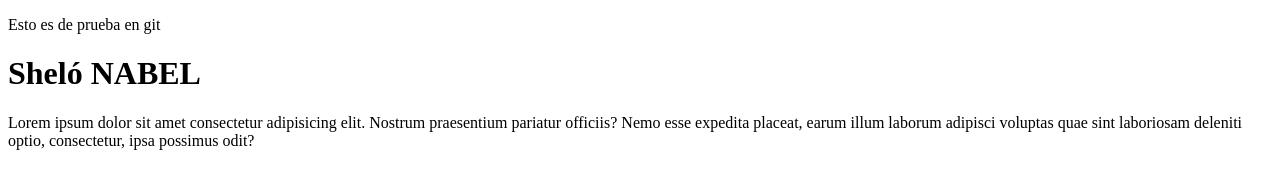
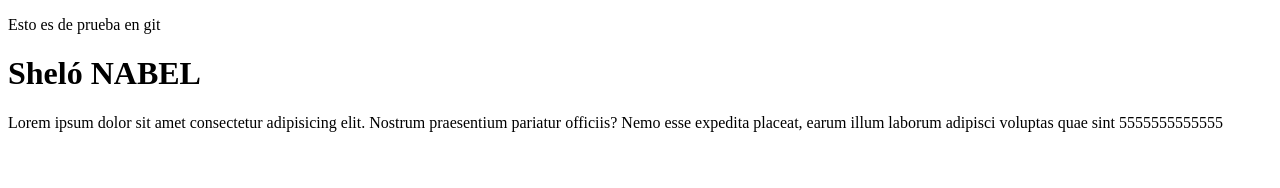
Before and after one commit to GiuseppeRochin/curso2-git, a plain HTML site: page index.html in a window 1280 px wide. Drawn offline with Linux system fonts and the light colour scheme.

Commit message:
agregue 55 al final

```diff
--- a/index.html
+++ b/index.html
@@ -11,6 +11,6 @@
 
     <h1>Sheló NABEL</h1>
 
-    <p>Lorem ipsum dolor sit amet consectetur adipisicing elit. Nostrum praesentium pariatur officiis? Nemo esse expedita placeat, earum illum laborum adipisci voluptas quae sint laboriosam deleniti optio, consectetur, ipsa possimus odit?</p>
+    <p>Lorem ipsum dolor sit amet consectetur adipisicing elit. Nostrum praesentium pariatur officiis? Nemo esse expedita placeat, earum illum laborum adipisci voluptas quae sint 5555555555555</p>
 </body>
 </html>
```
